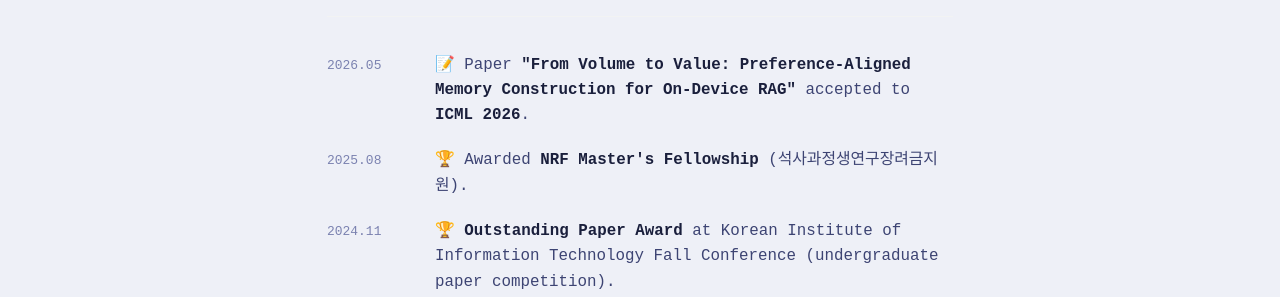
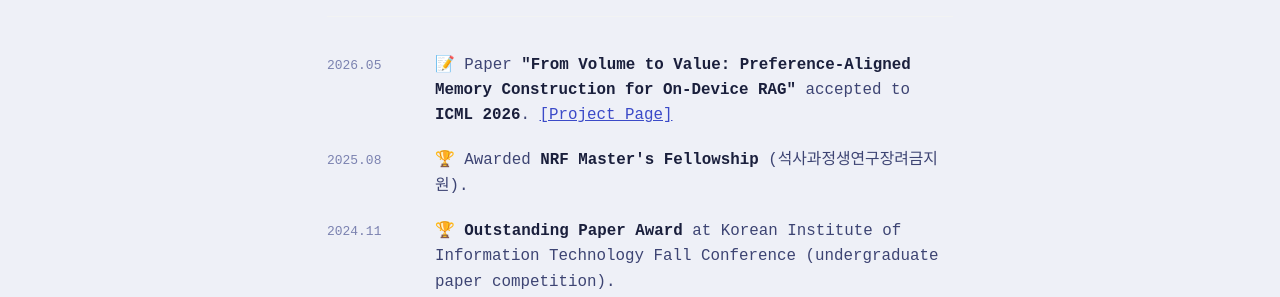
Before and after one commit to CkdalsKong/CkdalsKong.github.io, a Jekyll site: the page built from _pages/about.md, in a window 1280 px wide and 900 px high, scrolled down 551 px. Shown: the part 154-451 px from the top of the window. Built offline with Jekyll 4.4.1, drawn with Linux system fonts in a browser that asks for light colours; a script bundle is joined from its source files by our own code; library files that are not in the unit come from our copies.

Commit message:
Add EPIC project page link in News section
Co-Authored-By: Claude Sonnet 4.6 <noreply@anthropic.com>

```diff
--- a/_pages/about.md
+++ b/_pages/about.md
@@ -37,7 +37,7 @@ redirect_from:
   <div class="news-list">
     <div class="news-item news-item--highlight">
       <span class="news-date">2026.05</span>
-      <span class="news-text">📝 Paper <strong>"From Volume to Value: Preference-Aligned Memory Construction for On-Device RAG"</strong> accepted to <strong>ICML 2026</strong>.</span>
+      <span class="news-text">📝 Paper <strong>"From Volume to Value: Preference-Aligned Memory Construction for On-Device RAG"</strong> accepted to <strong>ICML 2026</strong>. <a href="/EPIC/" target="_blank" rel="noopener noreferrer">[Project Page]</a></span>
     </div>
     <div class="news-item">
       <span class="news-date">2025.08</span>
```
